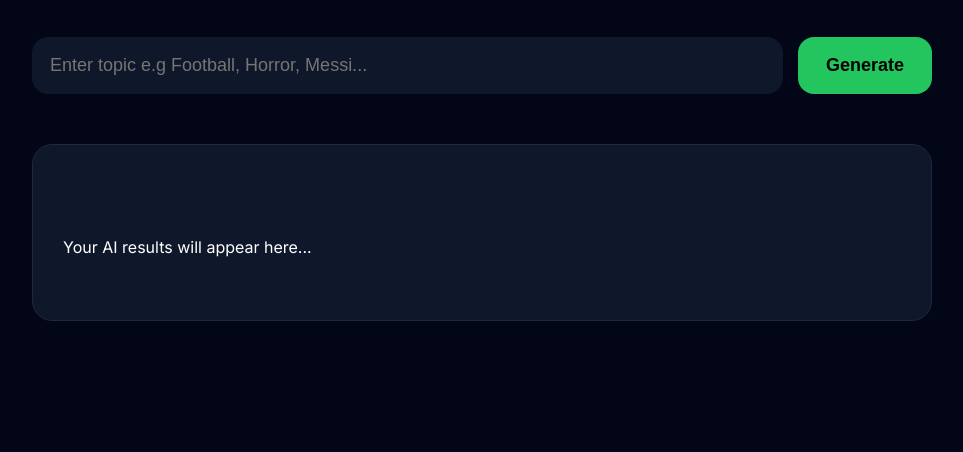
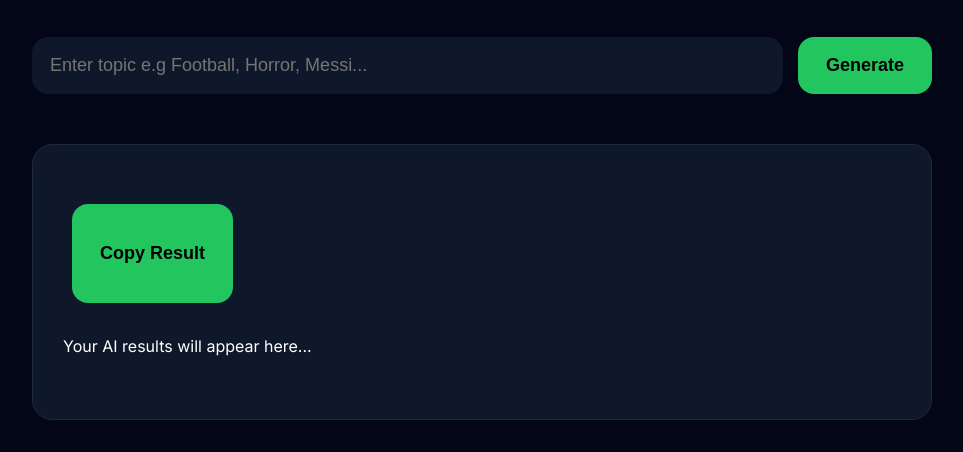
Before and after one commit to oyeleyeoyebisi7-max/creatormind-ai, a plain HTML site: page Index.html in a window 1280 px wide. Shown: the part 348-800 px from the top of the page, without its empty margins (158-1121 px from the left). Drawn offline with Linux system fonts and the light colour scheme.

Commit message:
Update Index.html

```diff
--- a/Index.html
+++ b/Index.html
@@ -49,6 +49,9 @@ Generate
 </div>
 
 <div class="output" id="output">
+  <button class="copy-btn" onclick="copyText()">
+Copy Result
+  </button>
 
 Your AI results will appear here...
 
```
